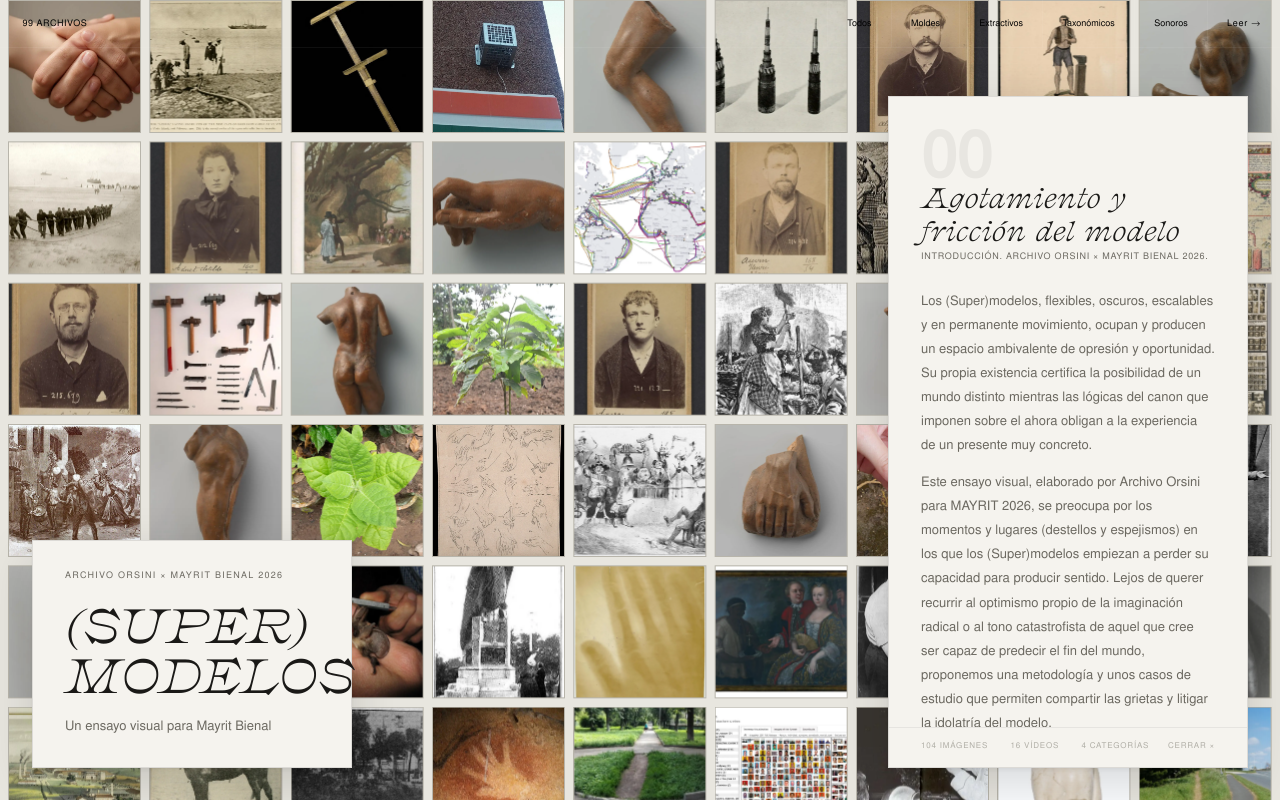
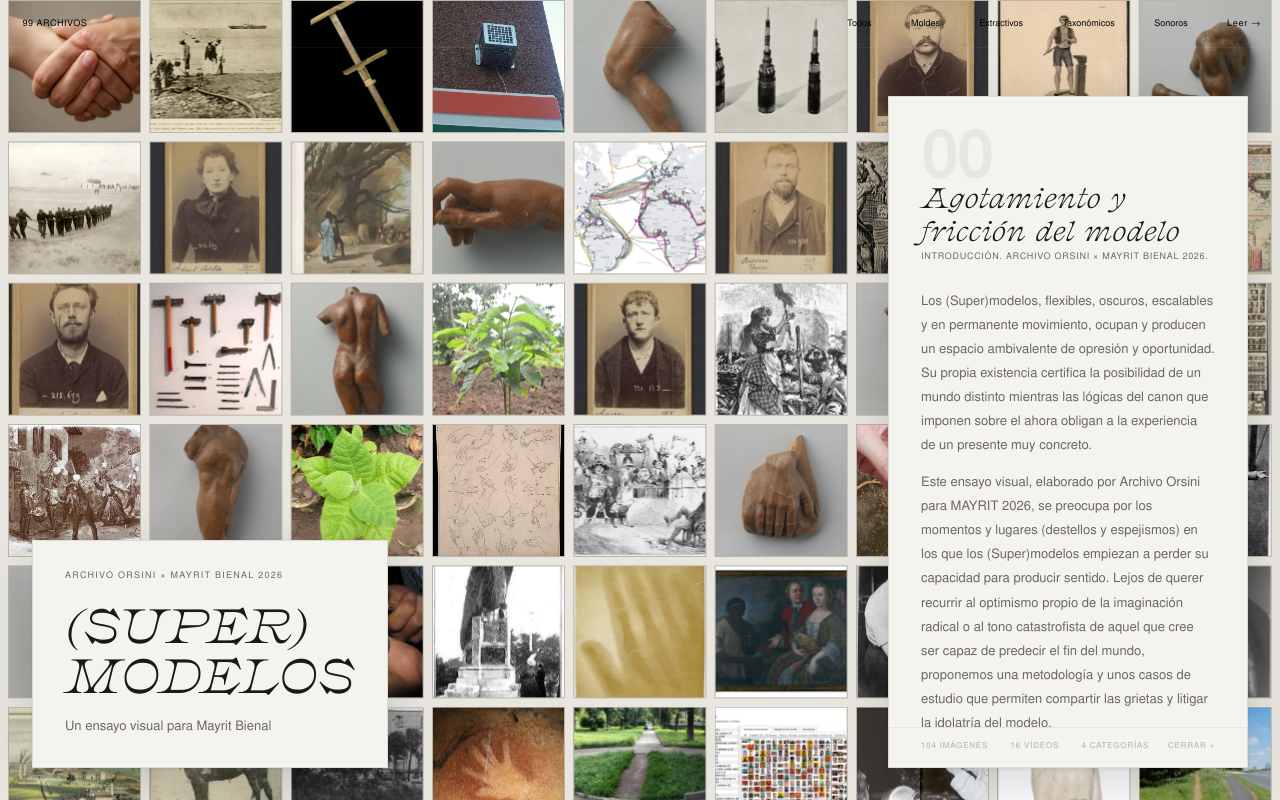
Before and after one commit to claraharguindey/mayrit, a plain HTML site: page index.html in a window 1280 px wide. Drawn offline with Linux system fonts and the light colour scheme.

Commit message:
fixstyles

```diff
--- a/style.css
+++ b/style.css
@@ -66,7 +66,7 @@ body {
   position: fixed;
   bottom: 2rem;
   left: 2rem;
-  width: min(320px, calc(50vw - 3rem));
+  width: fit-content;
   z-index: 500;
   background: var(--w);
   border: 1px solid rgba(0, 0, 0, 0.1);
```
